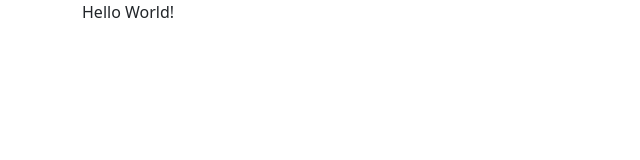
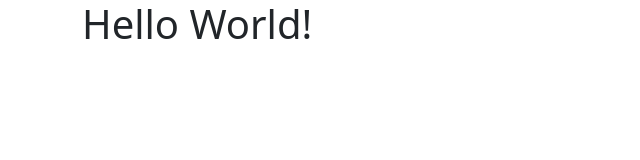
Before and after one commit to kumr0x/kumr0x.github.io, a plain HTML site: page index.html in a window 1280 px wide. Shown: the whole page, without its empty margins (0-640 px from the left). Drawn offline with nearby package versions, Linux system fonts and the light colour scheme.

Commit message:
Update index.html

```diff
--- a/index.html
+++ b/index.html
@@ -13,7 +13,7 @@
 	<div class="container">
 		<div class="row">
 			<div class="col-12">
-				Hello World!
+				<div class="h1">Hello World!</div>
 		</div>
 	</div>
 </body>
```
